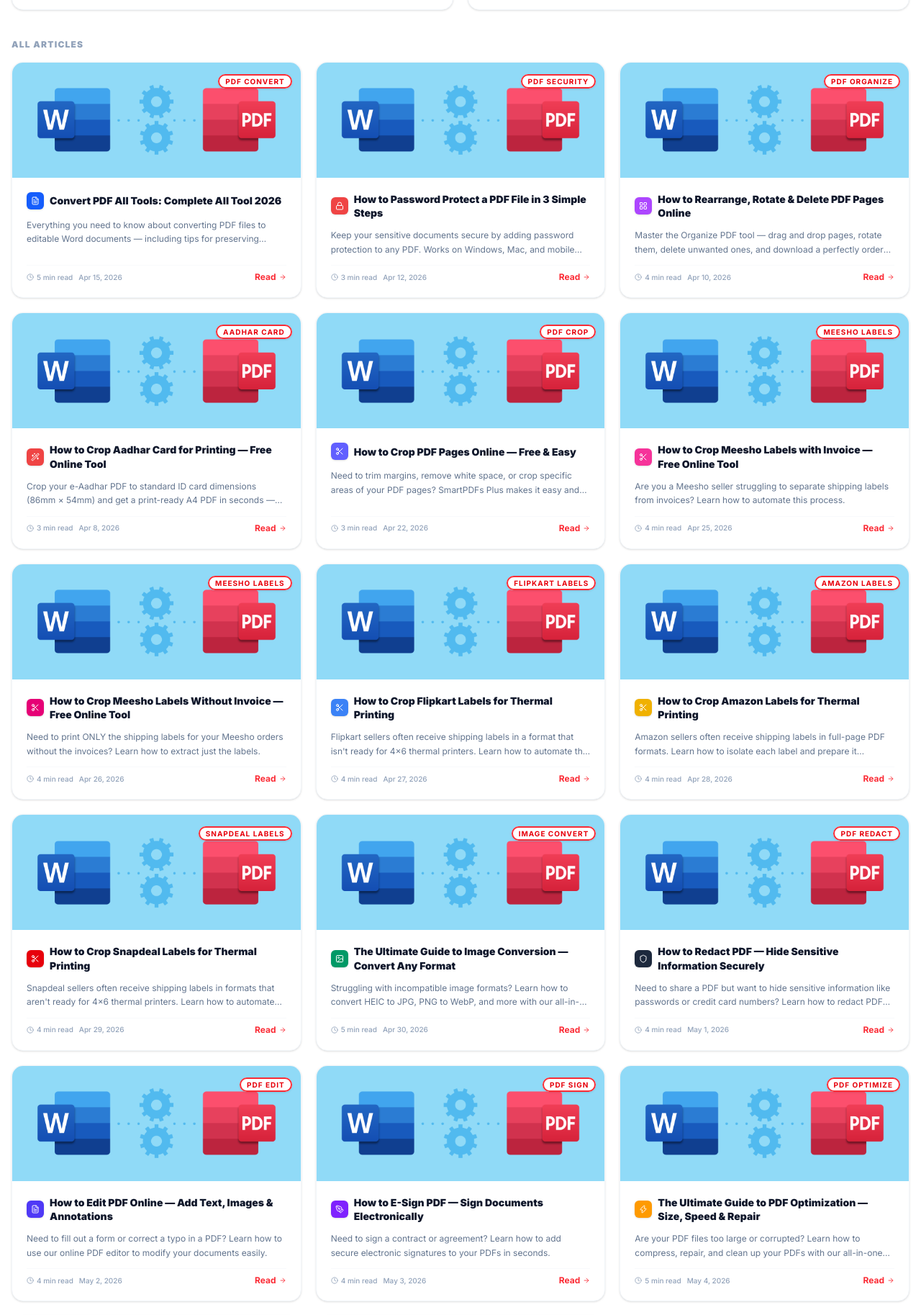
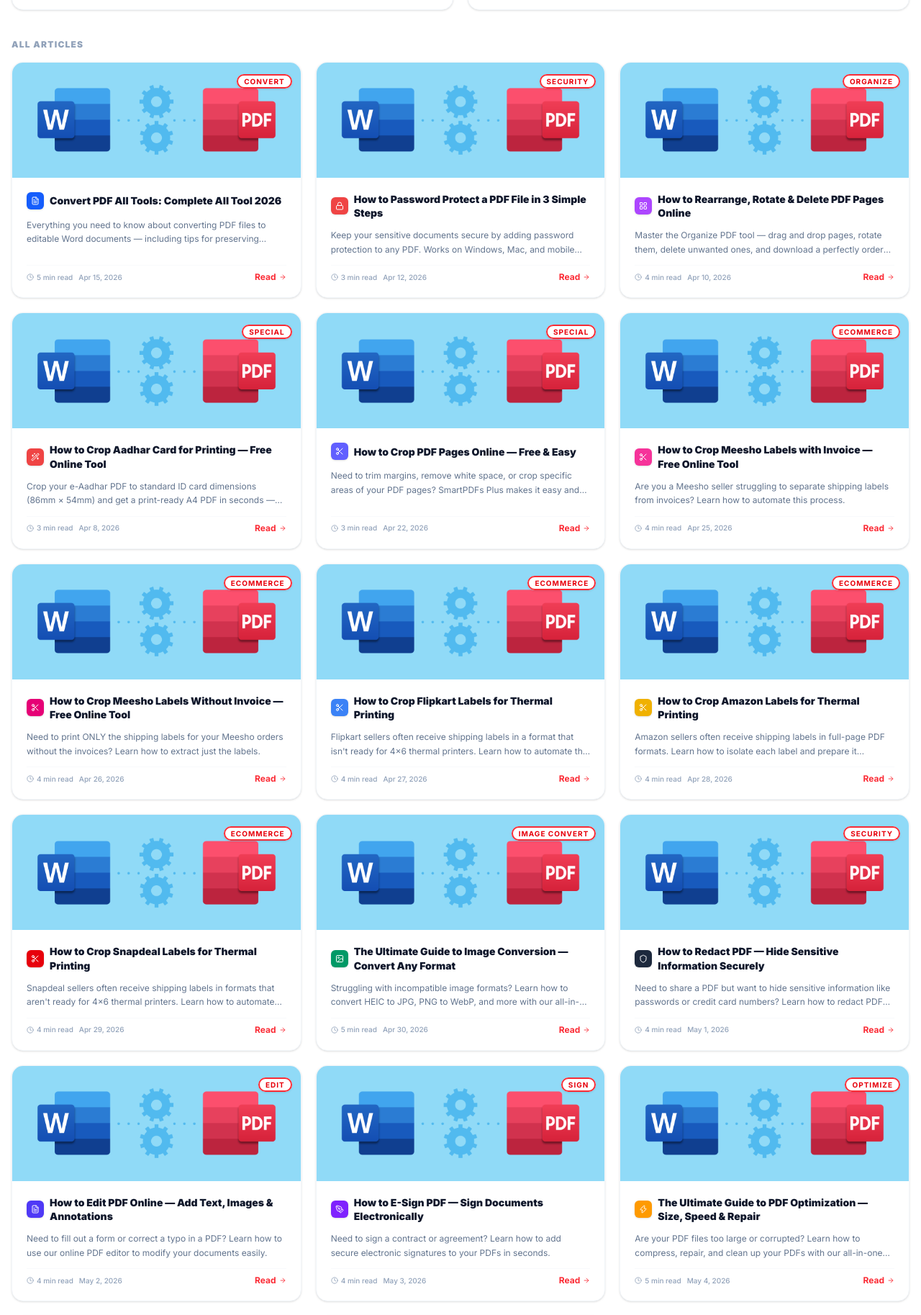
Before and after one commit to Hardik160998/PDF-Tools, a Next.js app: page /blog in a window 1280 px wide. Shown: the part 767-2594 px from the top of the page at 72% size. Built offline with nearby package versions, Linux system fonts and the light colour scheme.

Commit message:
feat: blog badges now show tool category name (Special, Ecommerce, Organize, etc.)

```diff
--- a/src/app/blog/page.tsx
+++ b/src/app/blog/page.tsx
@@ -5,7 +5,7 @@ const POSTS = [
     slug: 'how-to-merge-pdf',
     title: 'How to Merge Multiple PDFs into One File (Free & Easy)',
     excerpt: 'Learn how to combine multiple PDF files into a single document in seconds using SmartPDFs Plus — no software installation required.',
-    label: 'PDF Merge',
+    label: 'Organize',
     icon: Combine,
     iconBg: 'bg-orange-500',
     readTime: '3 min read',
@@ -16,7 +16,7 @@ const POSTS = [
     slug: 'compress-pdf-without-losing-quality',
     title: 'How to Compress a PDF Without Losing Quality',
     excerpt: 'Reduce your PDF file size by up to 80% while keeping text sharp and images clear. A complete guide to PDF compression techniques.',
-    label: 'PDF Compress',
+    label: 'Optimize',
     icon: Zap,
     iconBg: 'bg-green-500',
     readTime: '4 min read',
@@ -27,7 +27,7 @@ const POSTS = [
     slug: 'pdf-to-word-conversion-guide',
     title: 'Convert PDF All Tools: Complete All Tool 2026',
     excerpt: 'Everything you need to know about converting PDF files to editable Word documents — including tips for preserving formatting.',
-    label: 'PDF Convert',
+    label: 'Convert',
     icon: FileText,
     iconBg: 'bg-blue-600',
     readTime: '5 min read',
@@ -38,7 +38,7 @@ const POSTS = [
     slug: 'protect-pdf-with-password',
     title: 'How to Password Protect a PDF File in 3 Simple Steps',
     excerpt: 'Keep your sensitive documents secure by adding password protection to any PDF. Works on Windows, Mac, and mobile devices.',
-    label: 'PDF Security',
+    label: 'Security',
     icon: Lock,
     iconBg: 'bg-red-500',
     readTime: '3 min read',
@@ -49,7 +49,7 @@ const POSTS = [
     slug: 'organize-pdf-pages',
     title: 'How to Rearrange, Rotate & Delete PDF Pages Online',
     excerpt: 'Master the Organize PDF tool — drag and drop pages, rotate them, delete unwanted ones, and download a perfectly ordered document.',
-    label: 'PDF Organize',
+    label: 'Organize',
     icon: LayoutGrid,
     iconBg: 'bg-purple-500',
     readTime: '4 min read',
@@ -60,7 +60,7 @@ const POSTS = [
     slug: 'how-to-crop-aadhar-card',
     title: 'How to Crop Aadhar Card for Printing — Free Online Tool',
     excerpt: 'Crop your e-Aadhar PDF to standard ID card dimensions (86mm × 54mm) and get a print-ready A4 PDF in seconds — 100% private, runs in your browser.',
-    label: 'Aadhar Card',
+    label: 'Special',
     icon: Wand2,
     iconBg: 'bg-red-500',
     readTime: '3 min read',
@@ -71,7 +71,7 @@ const POSTS = [
     slug: 'how-to-crop-pdf',
     title: 'How to Crop PDF Pages Online — Free & Easy',
     excerpt: 'Need to trim margins, remove white space, or crop specific areas of your PDF pages? SmartPDFs Plus makes it easy and instant.',
-    label: 'PDF Crop',
+    label: 'Special',
     icon: Scissors,
     iconBg: 'bg-indigo-500',
     readTime: '3 min read',
@@ -82,7 +82,7 @@ const POSTS = [
     slug: 'how-to-crop-meesho-labels',
     title: 'How to Crop Meesho Labels with Invoice — Free Online Tool',
     excerpt: 'Are you a Meesho seller struggling to separate shipping labels from invoices? Learn how to automate this process.',
-    label: 'Meesho Labels',
+    label: 'Ecommerce',
     icon: Scissors,
     iconBg: 'bg-pink-500',
     readTime: '4 min read',
@@ -93,7 +93,7 @@ const POSTS = [
     slug: 'how-to-crop-meesho-labels-without-invoice',
     title: 'How to Crop Meesho Labels Without Invoice — Free Online Tool',
     excerpt: 'Need to print ONLY the shipping labels for your Meesho orders without the invoices? Learn how to extract just the labels.',
-    label: 'Meesho Labels',
+    label: 'Ecommerce',
     icon: Scissors,
     iconBg: 'bg-pink-600',
     readTime: '4 min read',
@@ -104,7 +104,7 @@ const POSTS = [
     slug: 'how-to-crop-flipkart-labels',
     title: 'How to Crop Flipkart Labels for Thermal Printing',
     excerpt: 'Flipkart sellers often receive shipping labels in a format that isn\'t ready for 4x6 thermal printers. Learn how to automate the cropping process.',
-    label: 'Flipkart Labels',
+    label: 'Ecommerce',
     icon: Scissors,
     iconBg: 'bg-blue-500',
     readTime: '4 min read',
@@ -115,7 +115,7 @@ const POSTS = [
     slug: 'how-to-crop-amazon-labels',
     title: 'How to Crop Amazon Labels for Thermal Printing',
     excerpt: 'Amazon sellers often receive shipping labels in full-page PDF formats. Learn how to isolate each label and prepare it perfectly for thermal printers.',
-    label: 'Amazon Labels',
+    label: 'Ecommerce',
     icon: Scissors,
     iconBg: 'bg-yellow-500',
     readTime: '4 min read',
@@ -126,7 +126,7 @@ const POSTS = [
     slug: 'how-to-crop-snapdeal-labels',
     title: 'How to Crop Snapdeal Labels for Thermal Printing',
     excerpt: 'Snapdeal sellers often receive shipping labels in formats that aren\'t ready for 4x6 thermal printers. Learn how to automate the cropping process.',
-    label: 'Snapdeal Labels',
+    label: 'Ecommerce',
     icon: Scissors,
     iconBg: 'bg-red-600',
     readTime: '4 min read',
@@ -148,7 +148,7 @@ const POSTS = [
     slug: 'how-to-redact-pdf',
     title: 'How to Redact PDF — Hide Sensitive Information Securely',
     excerpt: 'Need to share a PDF but want to hide sensitive information like passwords or credit card numbers? Learn how to redact PDFs securely.',
-    label: 'PDF Redact',
+    label: 'Security',
     icon: Shield,
     iconBg: 'bg-slate-800',
     readTime: '4 min read',
@@ -159,7 +159,7 @@ const POSTS = [
     slug: 'how-to-edit-pdf',
     title: 'How to Edit PDF Online — Add Text, Images & Annotations',
     excerpt: 'Need to fill out a form or correct a typo in a PDF? Learn how to use our online PDF editor to modify your documents easily.',
-    label: 'PDF Edit',
+    label: 'Edit',
     icon: FileText,
     iconBg: 'bg-indigo-600',
     readTime: '4 min read',
@@ -170,7 +170,7 @@ const POSTS = [
     slug: 'how-to-e-sign-pdf',
     title: 'How to E-Sign PDF — Sign Documents Electronically',
     excerpt: 'Need to sign a contract or agreement? Learn how to add secure electronic signatures to your PDFs in seconds.',
-    label: 'PDF Sign',
+    label: 'Sign',
     icon: PenTool,
     iconBg: 'bg-violet-600',
     readTime: '4 min read',
@@ -181,7 +181,7 @@ const POSTS = [
     slug: 'ultimate-pdf-optimization-guide',
     title: 'The Ultimate Guide to PDF Optimization — Size, Speed & Repair',
     excerpt: 'Are your PDF files too large or corrupted? Learn how to compress, repair, and clean up your PDFs with our all-in-one guide.',
-    label: 'PDF Optimize',
+    label: 'Optimize',
     icon: Zap,
     iconBg: 'bg-amber-500',
     readTime: '5 min read',
@@ -192,7 +192,7 @@ const POSTS = [
     slug: 'ultimate-guide-to-organizing-pdfs',
     title: 'The Ultimate Guide to Organizing PDFs — Merge, Split & Rearrange',
     excerpt: 'Do you need to combine reports or split a large document? Learn how to use our organization tools to manage your PDFs.',
-    label: 'PDF Organize',
+    label: 'Organize',
     icon: LayoutGrid,
     iconBg: 'bg-purple-600',
     readTime: '5 min read',
@@ -203,7 +203,7 @@ const POSTS = [
     slug: 'ultimate-pdf-editing-guide',
     title: 'The Ultimate Guide to Editing, Redacting & Signing PDFs',
     excerpt: 'Need to fill out a form or hide sensitive data? Learn how to use our editing tools to modify your documents safely.',
-    label: 'PDF Editing',
+    label: 'Edit',
     icon: Wand2,
     iconBg: 'bg-pink-600',
     readTime: '5 min read',
--- a/src/app/page.tsx
+++ b/src/app/page.tsx
@@ -505,7 +505,7 @@ export default function Home() {
                 <img src="/img/word-pdf.png" alt="Crop Aadhar Card" className="w-full h-full object-cover group-hover:scale-105 transition-transform duration-500" />
                 <div className="absolute top-4 right-4">
                   <span className="text-[10px] font-bold uppercase tracking-widest px-2.5 py-1 rounded-full bg-white text-red-600 border-2 border-red-500 shadow-sm">
-                    Aadhar Card
+                    Special
                   </span>
                 </div>
               </div>
@@ -551,7 +551,7 @@ export default function Home() {
                 <img src="/img/word-pdf.png" alt="Convert PDF All Tools" className="w-full h-full object-cover group-hover:scale-105 transition-transform duration-500" />
                 <div className="absolute top-4 right-4">
                   <span className="text-[10px] font-bold uppercase tracking-widest px-2.5 py-1 rounded-full bg-white text-red-600 border-2 border-red-500 shadow-sm">
-                    PDF Convert
+                    Convert
                   </span>
                 </div>
               </div>
```
